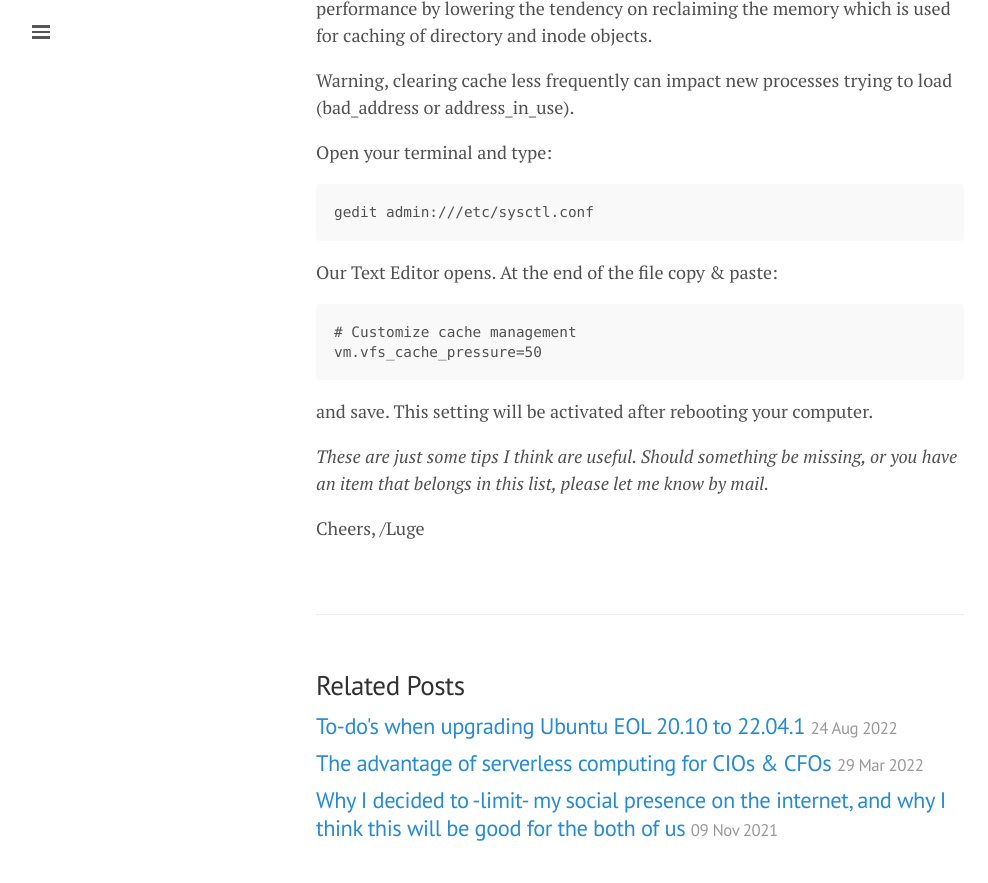
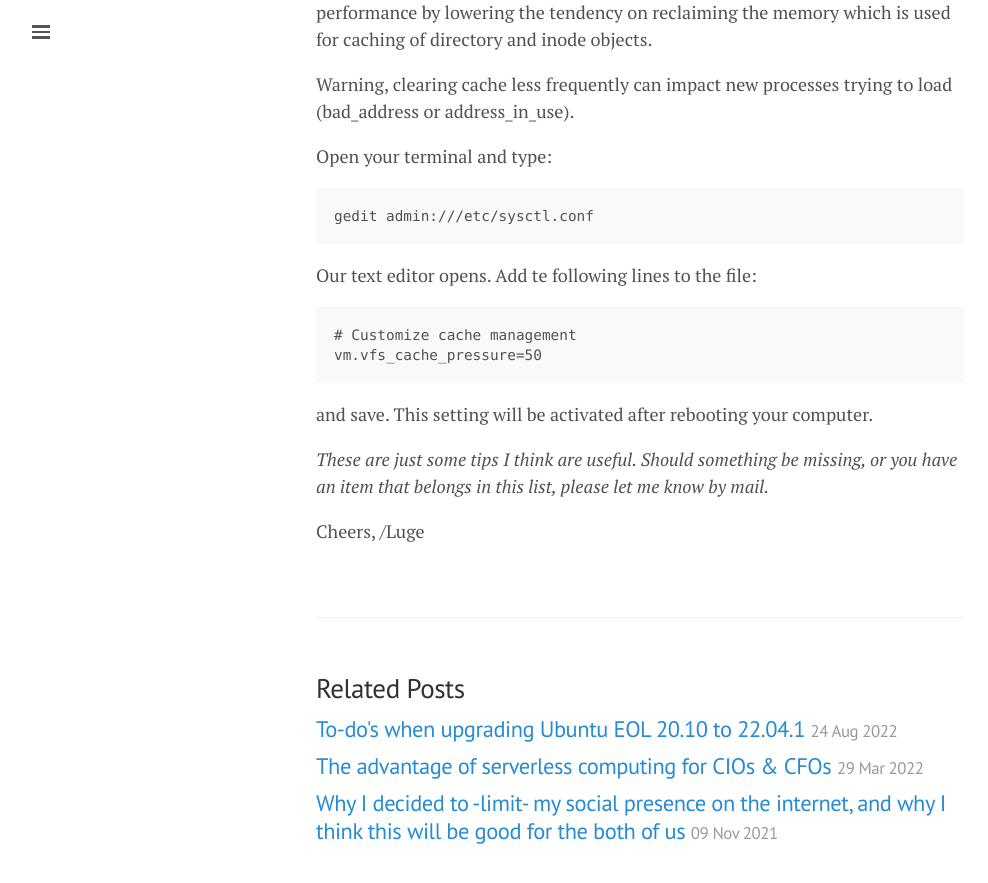
Before and after one commit to lgeurts/lgeurts.github.io, a Jekyll site: the page built from _posts/2022-10-03-optimizing-ubuntu-22.04.1-jammy-jellyfish.md, in a window 1280 px wide and 900 px high, scrolled down 3586 px. Shown: the top 883 px of the window, without its empty margins (0-988 px from the left). Built offline with Jekyll 4.4.1, drawn with Linux system fonts in a browser that asks for light colours; nearby versions of some CDN libraries; comment, search, counter and statistics services are not loaded.

Commit message:
Update 2022-10-03-optimizing-ubuntu-22.04.1-jammy-jellyfish.md

````diff
--- a/_posts/2022-10-03-optimizing-ubuntu-22.04.1-jammy-jellyfish.md
+++ b/_posts/2022-10-03-optimizing-ubuntu-22.04.1-jammy-jellyfish.md
@@ -110,7 +110,7 @@
 $ swapon
 ```
 
-## Lower the pressure on the inode cache
+### Lower the pressure on the inode cache
 
 If your PC has has enough free RAM available, you can also achieve a little more performance by lowering the tendency on reclaiming the memory which is used for caching of directory and inode objects.
 
@@ -120,7 +120,7 @@
 ```
 gedit admin:///etc/sysctl.conf
 ```
-Our Text Editor opens. At the end of the file copy & paste:
+Our text editor opens. Add te following lines to the file:
 ```
 # Customize cache management
 vm.vfs_cache_pressure=50
````
